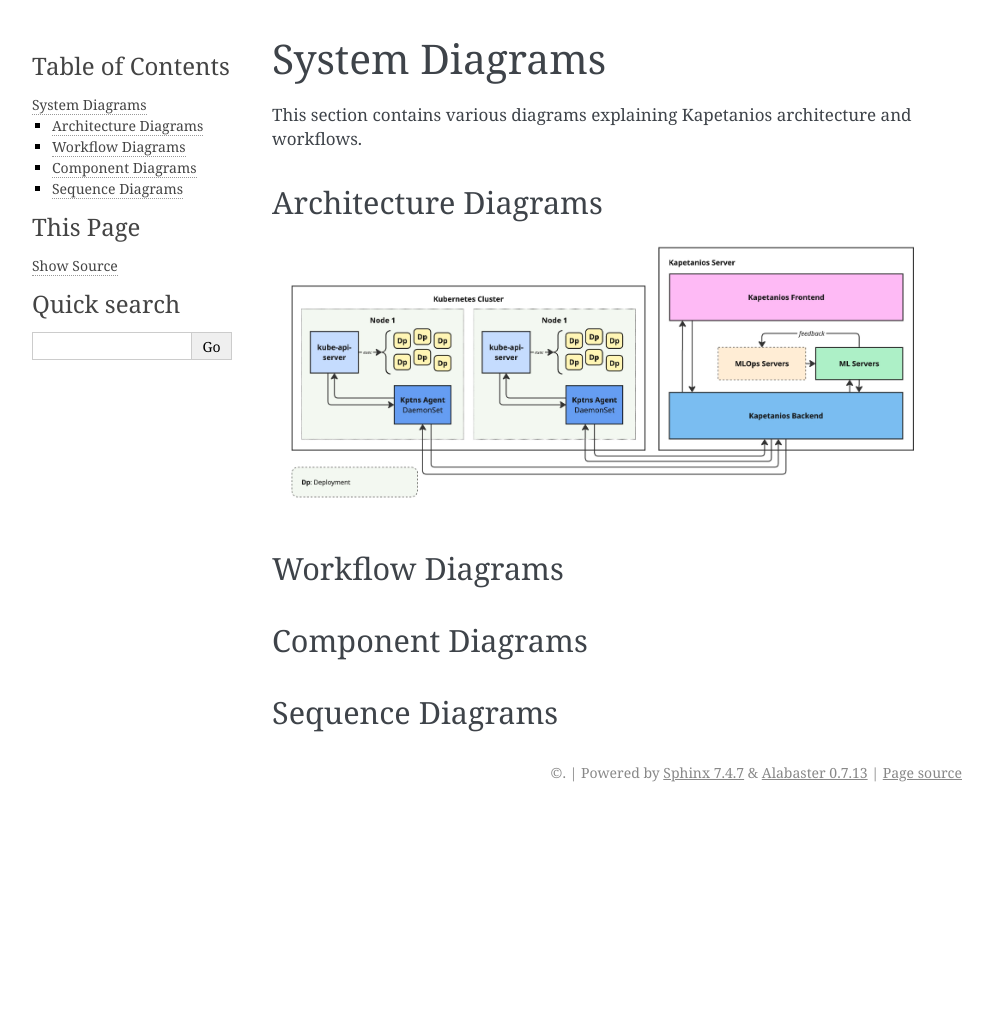
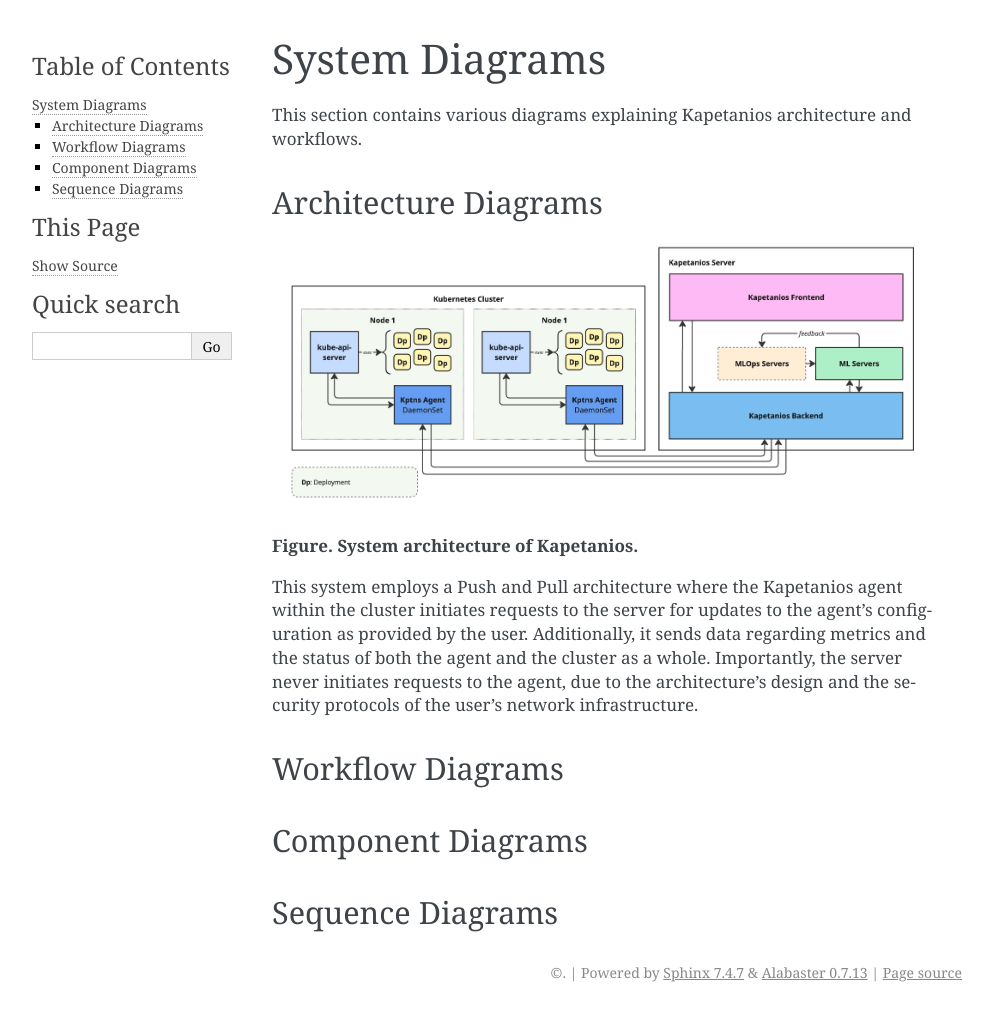
Before and after one commit to kptns/kapetanios, a Sphinx documentation site: the page built from docs/diagrams.md, in a window 1280 px wide. Shown: the whole page, without its empty margins (148-1141 px from the left). Built offline with Sphinx 7.4.7, drawn with Linux system fonts in a browser that asks for light colours; pages that are not in the unit, such as notebooks, are missing from menus; before the commit the page ends 900 px from its top, so only the background shows below that.

Commit message:
docs: adding system architecture details

````diff
--- a/docs/diagrams.md
+++ b/docs/diagrams.md
@@ -8,6 +8,9 @@
 :class: custom-img
 :width: 800px
 ```
+**Figure. System architecture of Kapetanios.**
+
+This system employs a Push and Pull architecture where the Kapetanios agent within the cluster initiates requests to the server for updates to the agent's configuration as provided by the user. Additionally, it sends data regarding metrics and the status of both the agent and the cluster as a whole. Importantly, the server never initiates requests to the agent, due to the architecture's design and the security protocols of the user's network infrastructure.
 
 ## Workflow Diagrams
 
````
